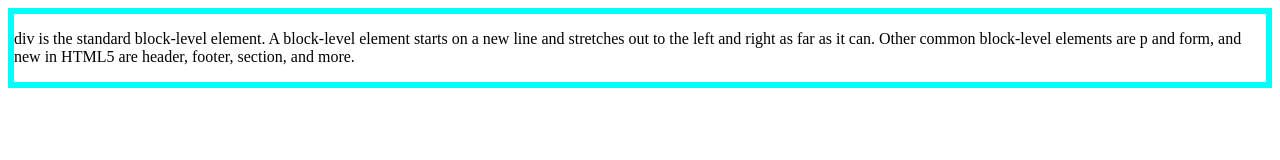
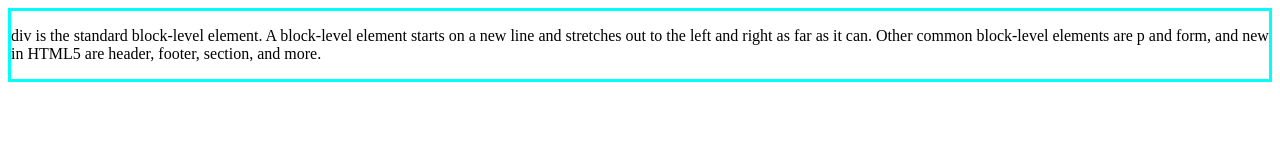
Before and after one commit to mariomliberio/learning-layout, a plain HTML site: page exercise-1-display.html in a window 1280 px wide. Drawn offline with Linux system fonts and the light colour scheme.

Commit message:
Update exercise-1-display.html

```diff
--- a/exercise-1-display.html
+++ b/exercise-1-display.html
@@ -5,11 +5,7 @@
     <title>CSS: Display</title>
   <!--  <link rel="stylesheet" href="/home/minty/git/learn-layout/master.css"> -->
     <style media="screen">
-    .display{
-border: bold;
-border-style: solid;
-border-color: cyan;
-}
+
       .page{
         border:bold;
         border-style:solid;
```
